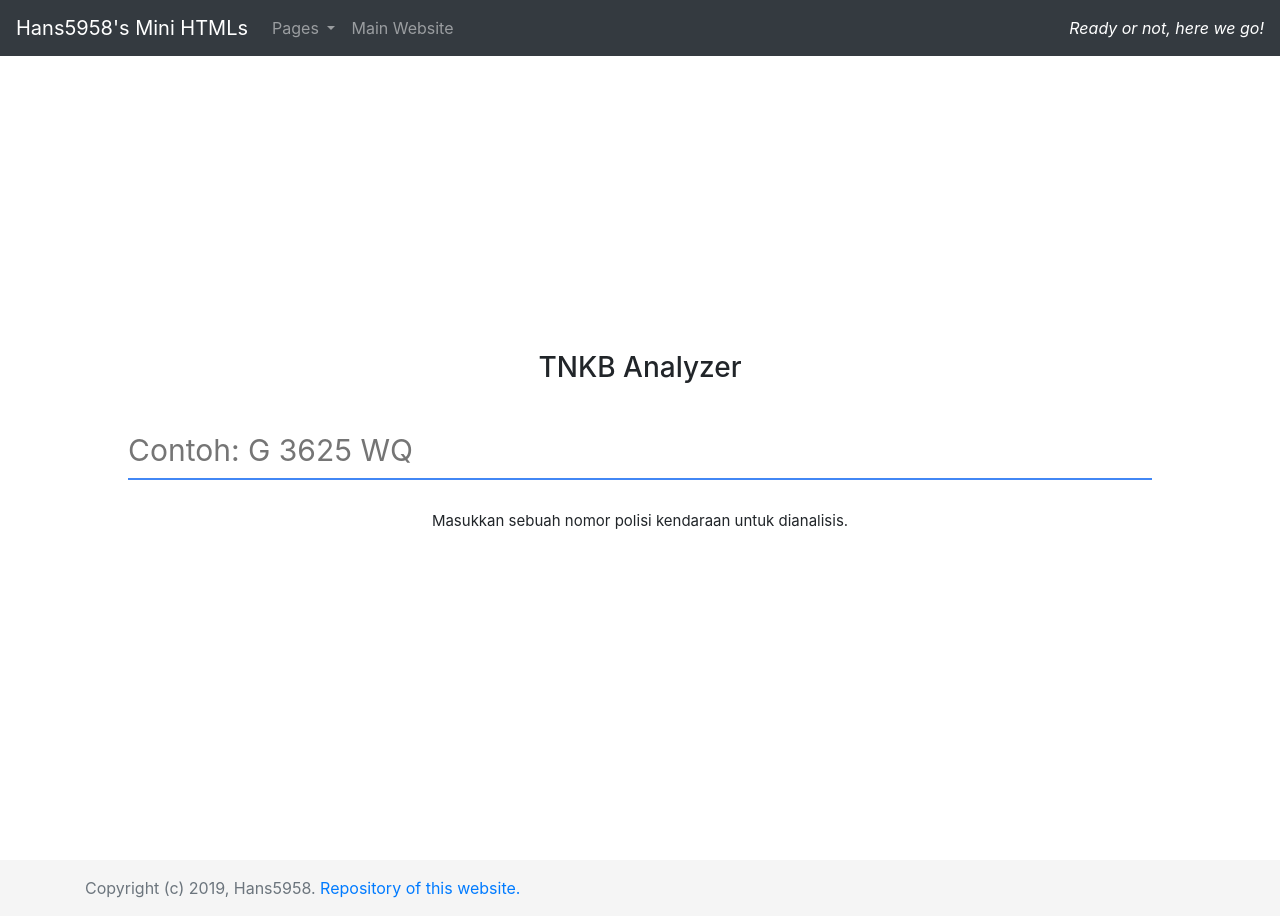
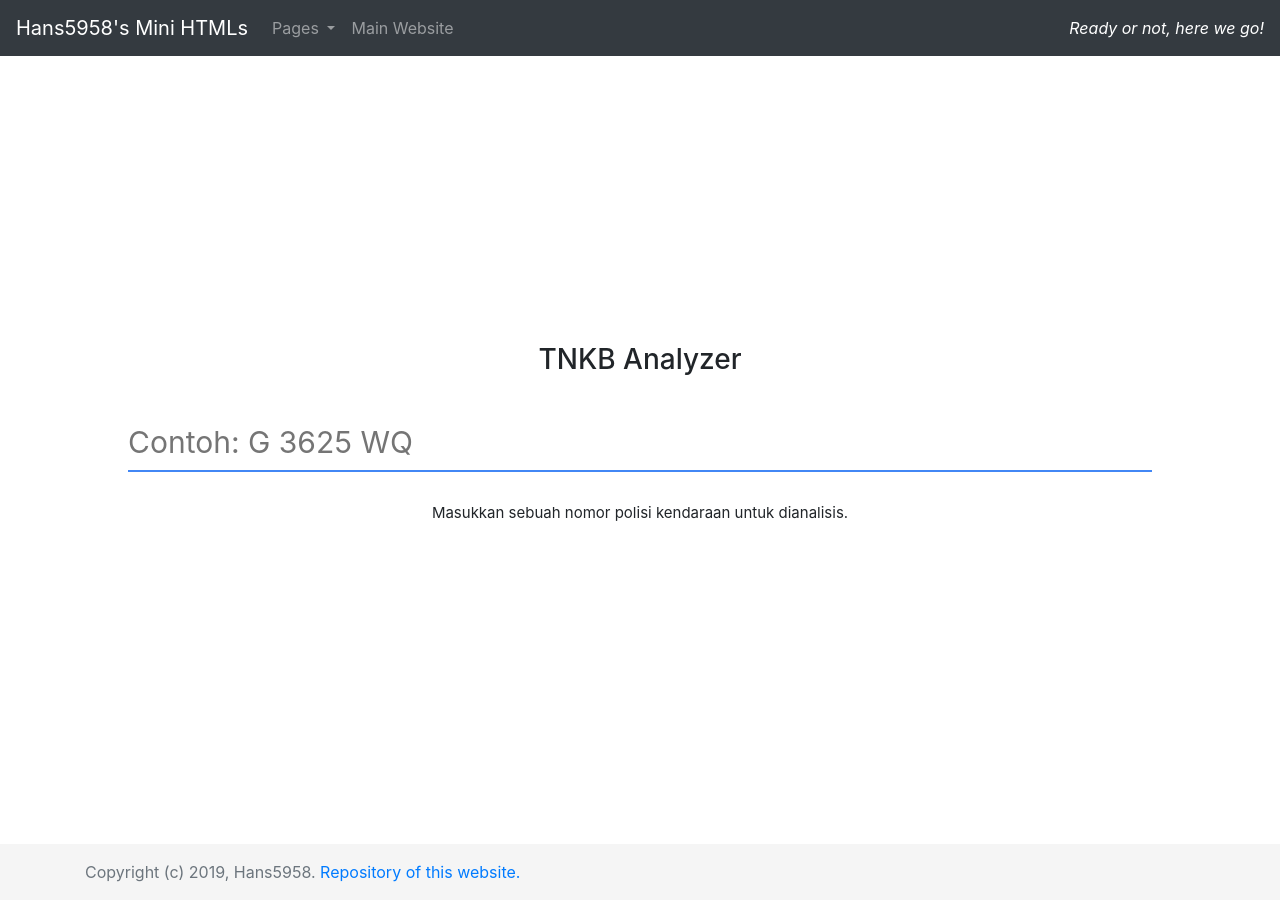
Before and after one commit to Hans5958/mini-htmls, a Jekyll site: the page built from tnkb-analyzer.html, in a window 1280 px wide. Built offline with Jekyll 4.4.1, drawn with Linux system fonts in a browser that asks for light colours; comment, search, counter and statistics services are not loaded; a style sheet for code colours, icons or effects is not loaded.

Commit message:
Minor changes

```diff
--- a/scratch-link-shortener.html
+++ b/scratch-link-shortener.html
@@ -12,7 +12,7 @@ description: Scratch Link Shortener, created by Raytracing at Scratch, edited by
 		text-align: center;
 		display: table-cell;
 		vertical-align: middle;
-		height: calc(100vh - 160px);
+		height: calc(100vh - 11rem);
 		width: 100vw;
 		border: none;
 	}
--- a/tnkb-analyzer.html
+++ b/tnkb-analyzer.html
@@ -9,7 +9,7 @@
 		text-align: center;
 		display: table-cell;
 		vertical-align: middle;
-		height: calc(100vh - 160px);
+		height: calc(100vh - 11rem);
 		width: 100vw;
 		border: none;
 	}
```
